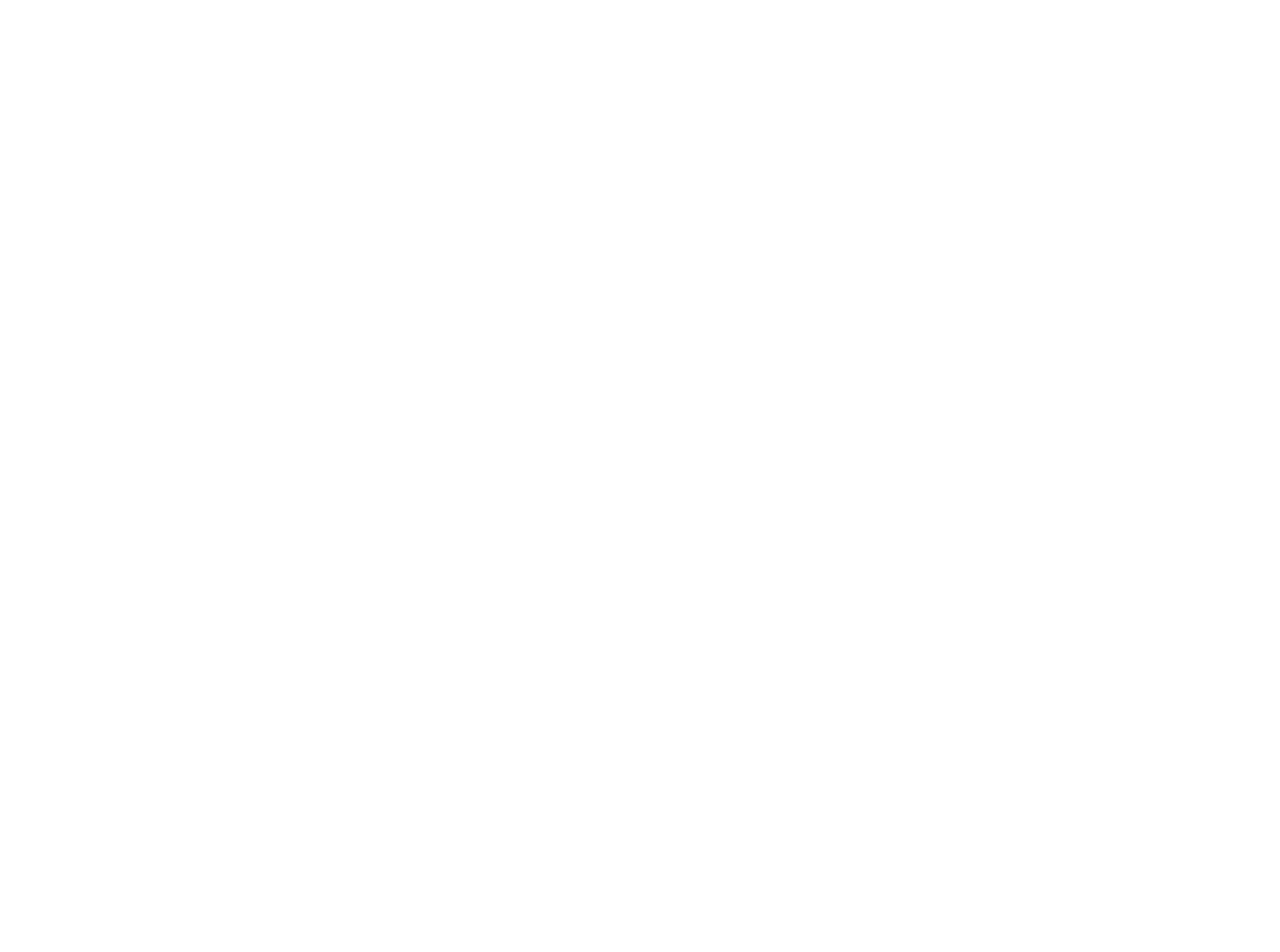
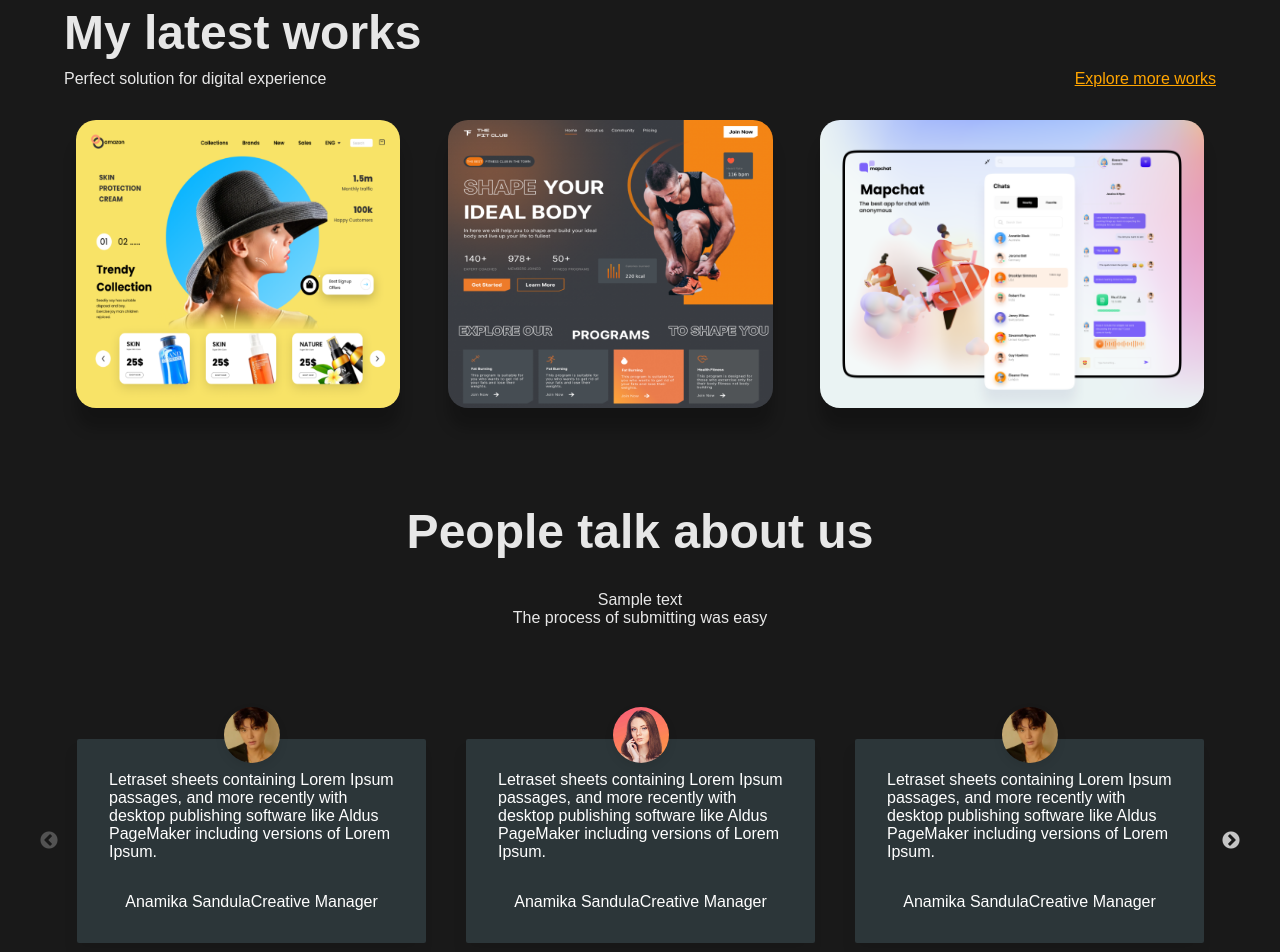
Before and after one commit to mikolajmki/portfolio-website, a React (Vite) app: page / in a window 1280 px wide. Shown: the part 1960-2912 px from the top of the page. Before the commit the page ends 1933 px from the top, so only its background shows below. Built offline with nearby package versions, Linux system fonts and the light colour scheme; a web font is replaced by a local one.

Commit message:
projects and slider

```diff
--- a/package.json
+++ b/package.json
@@ -14,7 +14,8 @@
     "react-dom": "^18.2.0",
     "react-icons": "^4.7.1",
     "react-slick": "^0.29.0",
-    "sass": "^1.57.1"
+    "sass": "^1.57.1",
+    "slick-carousel": "^1.8.1"
   },
   "devDependencies": {
     "@types/react": "^18.0.26",
--- a/src/App.jsx
+++ b/src/App.jsx
@@ -3,6 +3,8 @@
 import { Experties } from "./components/Experties/Experties";
 import css from '../src/styles/app.module.scss';
 import { Works } from "./components/Works/Works";
+import { Portfolio } from "./components/Portfolio/Portfolio";
+import { People } from "./components/People/People";
 
 const App = () => {
   //don't forget to add font link in index.html
@@ -12,6 +14,8 @@
       <Hero/>
       <Experties/>
       <Works/>
+      <Portfolio/>
+      <People/>
     </div>
   );
 };
--- /dev/null
+++ b/src/components/People/People.jsx
@@ -0,0 +1,49 @@
+import React from "react";
+import css from './People.module.scss';
+import { motion } from "framer-motion";
+import { staggerChildren } from "../../utils/motion";
+import { comments, sliderSettings } from "../../utils/data";
+import Slider from "react-slick";
+import "slick-carousel/slick/slick.css";
+import "slick-carousel/slick/slick-theme.css";
+
+export const People = () => {
+    return (
+        <motion.section
+        variants={staggerChildren}
+        initial="hidden"
+        whileInView="show"
+        viewport={{ once: false, amount: 0.25 }}
+        className={`paddings ${css.wrapper}`}>
+            <div className={`yPaddings innerWidth ${css.container}`}>
+
+                <div className={`flexCenter ${css.heading}`}>
+
+                    <span className="primaryText">People talk about us</span>
+                    <p style={{ marginTop: '2rem' }}>Sample text</p>
+                    <p>The process of submitting was easy</p>
+
+                </div>
+
+                <div className={`yPaddings ${css.comments}`}>
+                    <Slider style={{ color: 'white' }} { ...sliderSettings } className={css.slider}>
+                        { comments.map((comment, i) => {
+                            return (
+                                <div key={i} className={`flexCenter ${css.comment}`}>
+                                    <img src={comment.img} alt="" />
+                                    <p>{comment.comment}</p>
+                                    <div className={css.line}></div>
+                                    <div className={css.bio}>
+                                        <span>{comment.name}</span>
+                                        <span>{comment.post}</span>
+                                    </div>
+                                </div>
+                            );
+                        }) }
+                    </Slider>
+                </div>
+
+            </div>
+        </motion.section>
+    )
+}
--- /dev/null
+++ b/src/components/People/People.module.scss
@@ -0,0 +1,75 @@
+@import '../../styles/constants.scss';
+
+.wrapper {
+
+    .container {
+
+        .heading {
+            flex-direction: column;
+
+            p {
+                list-style: 30px;
+            }
+        }
+
+        .comments {
+
+            .slider :global {
+                .slick-list {
+                    margin: 0 -7px;
+                    box-sizing: initial;
+                    padding: 80px 0px;
+                    overflow-y: visible;
+
+                    & .slick-slide > div {
+                        padding: 0 20px;
+                    }
+
+                    & .slick-slide .slick-active .slick-current + .slick-slide {
+                        @media (min-width: $lg) {
+                            transition: all 1000ms ease-out;
+                            scale: 1.1;
+                            transform: translateY(-30px);
+                        }
+                    }
+                }
+            }
+
+            .comment {
+                box-shadow: rgb(0 0 0 / 5%) -3px 11px 13px 0px;
+                padding: 2rem;
+                display: flex!important;
+                align-items: center;
+                flex-direction: column;
+                justify-content: center;
+                gap: 1rem;
+                background-color: #2C3639;
+                border-radius: 2px;
+                position: relative;
+
+                > img {
+                    flex: 1;
+                    margin: auto;
+                    border-radius: 50%;
+                    width: 3.5rem;
+                    height: 3.5rem;
+                    position: absolute;
+                    top: -2rem;
+                    filter: drop-shadow(0px 4px 4px rgba(0, 0, 0, 0.08));
+                }
+                > p {
+                    flex: 1;
+                }
+                > .bio {
+                    flex: 1;
+                }
+            }
+            .slider {
+                > ul > li > button::before {
+                    color: white;
+
+                }
+            }
+        }
+    }
+}
--- /dev/null
+++ b/src/components/Portfolio/Portfolio.jsx
@@ -0,0 +1,46 @@
+import React from "react";
+import { fadeIn, staggerChildren } from "../../utils/motion";
+import css from './Portfolio.module.scss';
+import { motion } from 'framer-motion';
+
+export const Portfolio = () => {
+    return (
+        <motion.section
+        variants={staggerChildren}
+        initial="hidden"
+        whileInView="show"
+        viewport={{ once: false, amount: 0.25 }}
+        className={`paddings ${css.wrapper}`}>
+            <div className={`flexCenter innerWidth ${css.container}`}>
+
+                <div className={`flexCenter ${css.heading}`}>
+                    <div>
+                        <span className="primaryText">
+                            My latest works
+                        </span>
+                        <p style={{ marginTop: "10px" }}>
+                            Perfect solution for digital experience
+                        </p>
+                    </div>
+                    <span className={css.secondaryText}>Explore more works</span>
+                </div>
+
+                <div className={`flexCenter ${css.showCase}`}>
+                    <motion.img
+                    variants={fadeIn('up', 'tween', 0.5, 0.6)}
+                    src="./showCase1.png"
+                    alt="project"/>
+                                        <motion.img
+                    variants={fadeIn('up', 'tween', 0.7, 0.6)}
+                    src="./showCase2.png"
+                    alt="project"/>
+                    <motion.img
+                    variants={fadeIn('up', 'tween', 0.9, 0.6)}
+                    src="./showCase3.png"
+                    alt="project"/>
+                </div>
+
+            </div>
+        </motion.section>
+    )
+}
--- /dev/null
+++ b/src/components/Portfolio/Portfolio.module.scss
@@ -0,0 +1,41 @@
+@import '../../styles/constants.scss';
+
+.wrapper {
+    overflow: hidden;
+
+    .container {
+        flex-direction: column;
+        gap: 2rem;
+
+        .heading {
+            width: 100%;
+            justify-content: space-between;
+            align-items: flex-end;
+            flex-wrap: wrap;
+
+            >:nth-child(2) {
+                text-decoration: underline;
+                color: orange;
+                cursor: pointer;
+            }
+        }
+
+        .showCase {
+            width: 100%;
+            gap: 1.5rem;
+            justify-content: space-around;
+            flex-wrap: wrap;
+
+            >img {
+                @media (max-width: $sm) {
+                    width: 100%;
+                }
+                border-radius: 20px;
+                max-width: 25rem;
+                max-height: 18rem;
+                box-shadow: 0px 21px 13px rgba(0, 0, 0, 21%);
+                cursor: pointer;
+            }
+        }
+    }
+}
```
Also changed, not shown: 1 other file (tests, documents, lock files or other folders).
